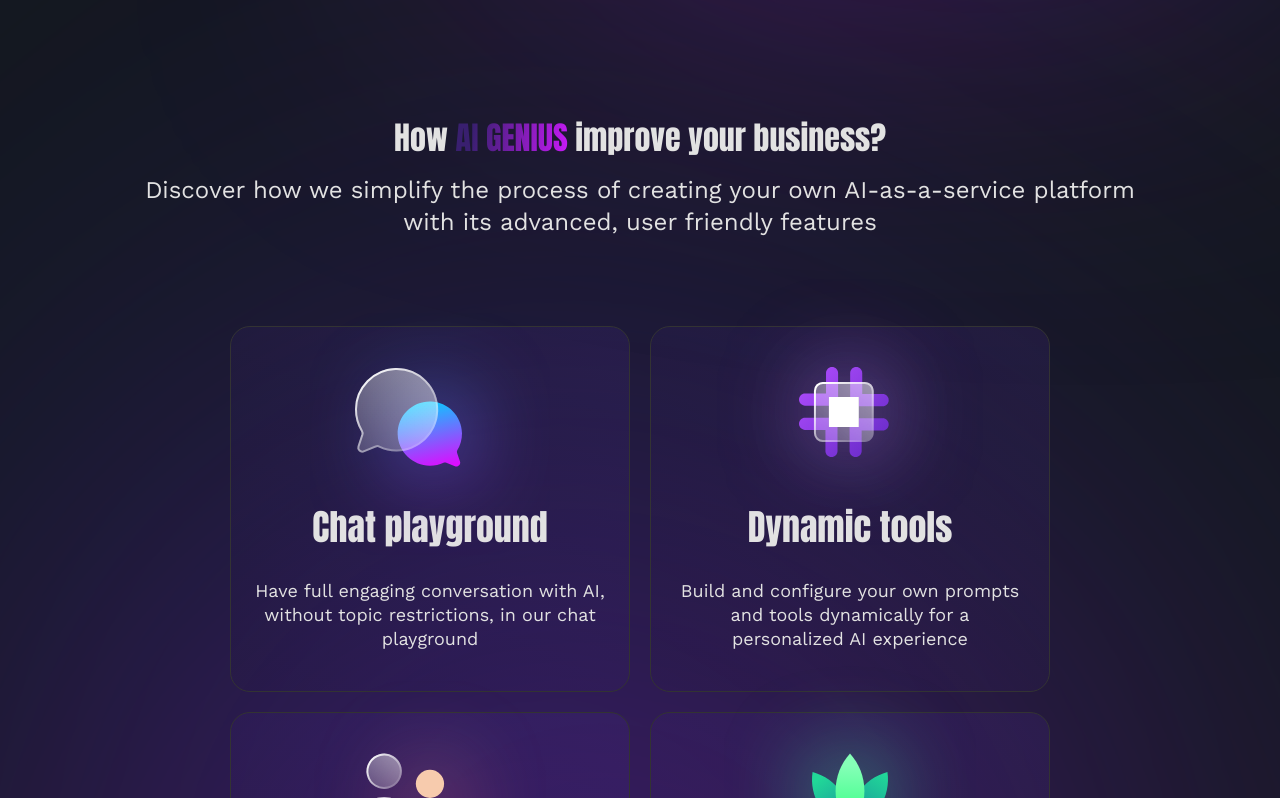
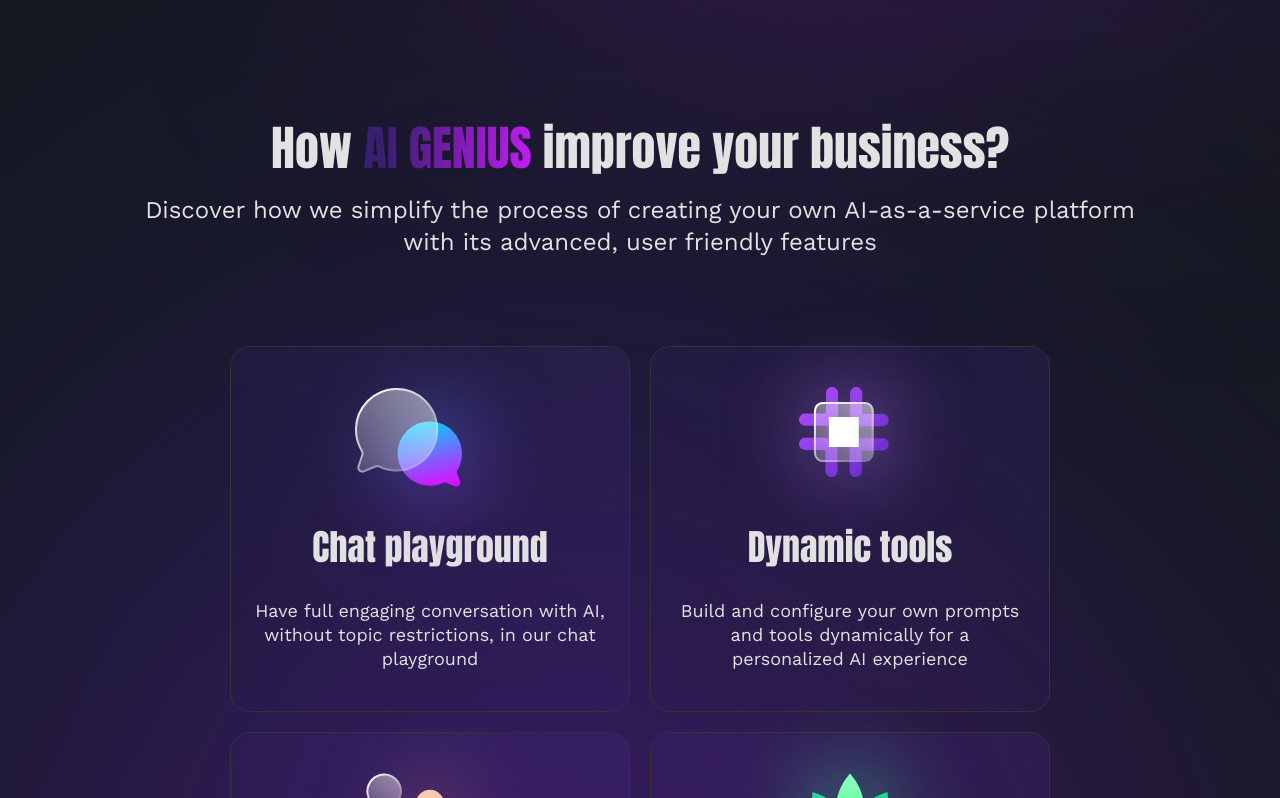
Before and after one commit to bambuuk/generative-ai, a React (Vite) app: page / in a window 1280 px wide. Shown: the part 942-1740 px from the top of the page. Built offline with nearby package versions, Linux system fonts and the light colour scheme.

Commit message:
make Title and Overview separate components

```diff
--- a/src/App.tsx
+++ b/src/App.tsx
@@ -4,6 +4,7 @@ import { theme } from "./theme";
 import Hero from "./components/Hero";
 import Features from "./components/Features";
 import HowItWorks from "./components/HowItWorks";
+import Solution from "./components/Solution";
 
 const MainContent = styled('main')({
   display: 'flex',
@@ -20,6 +21,7 @@ function App() {
           <Hero />
           <Features />
           <HowItWorks />
+          <Solution />
         </MainContent>
       </ThemeProvider>
     </>
--- a/src/components/CustomElements.ts
+++ b/src/components/CustomElements.ts
@@ -77,3 +77,33 @@ export const FullToTransparentBtn = styled("button")(({ theme }) => ({
     display: "none",
   },
 }));
+
+export const Title = styled("h2")(({ theme }) => ({
+  color: "#E2E2E2",
+  textAlign: "center",
+  fontFamily: "Anton",
+  fontSize: "48px",
+  fontWeight: "400",
+  lineHeight: "60px",
+  [theme.breakpoints.down("sm")]: {
+    fontSize: "35px",
+    lineHeight: "40px",
+  },
+}));
+
+export const Overview = styled("p")(({ theme }) => ({
+  margin: "0 auto",
+  maxWidth: "1040px",
+  width: "100%",
+  marginTop: "16px",
+  color: "#E2E2E2",
+  textAlign: "center",
+  fontFamily: "Work Sans",
+  fontSize: "24px",
+  fontWeight: "400",
+  lineHeight: "32px",
+  [theme.breakpoints.down("sm")]: {
+    fontSize: "18px",
+    lineHeight: "24px",
+  },
+}));
--- a/src/components/Features.tsx
+++ b/src/components/Features.tsx
@@ -1,6 +1,6 @@
 import { FC } from 'react';
 import { styled } from '@mui/material';
-import { CustomContainer } from './CustomElements';
+import { CustomContainer, Title, Overview } from './CustomElements';
 import { CPUImage, CardImage, ChatImage, PlantImage, ScopImage, TeamImage } from './FeatureImgComponents';
 import firstVector from '../assets/backgroundFigures/features/1-vector.svg';
 import secondVector from '../assets/backgroundFigures/features/2-vector.svg';
@@ -17,19 +17,18 @@ const FeaturesWrapper = styled('div')(({ }) => ({
   alignItems: 'center',
 }));
 
-const Title = styled('h2')(({ theme }) => ({
+const CustomTitle = styled(Title)(({ theme }) => ({
   display: 'flex',
-  justifyContent: 'center',
-  flexWrap: 'wrap',
-  color: '#E2E2E2',
-  fontFamily: 'Anton',
-  fontSize: '32px',
-  fontWeight: '400',
-  lineHeight: '40px',
+  [theme.breakpoints.down('md')]: {
+    fontSize: '32px',
+    lineHeight: '40px',
+  },
   [theme.breakpoints.down('sm')]: {
+    justifyContent: 'center',
+    flexWrap: 'wrap',
     fontSize: '26px',
     lineHeight: '35px',
-  }
+  },
 }));
 
 const GradientTitle = styled('div')(({ theme }) => ({
@@ -39,30 +38,16 @@ const GradientTitle = styled('div')(({ theme }) => ({
   WebkitTextFillColor: 'transparent',
   color: '#E2E2E2',
   fontFamily: 'Anton',
-  fontSize: '32px',
+  fontSize: '48px',
   fontWeight: '400',
-  lineHeight: '40px',
+  lineHeight: '60px',
+  [theme.breakpoints.down('md')]: {
+    fontSize: '32px',
+    lineHeight: '40px',
+  },
   [theme.breakpoints.down('sm')]: {
     fontSize: '26px',
     lineHeight: '35px',
-  }
-}));
-
-const Subtitle = styled('p')(({ theme }) => ({
-  display: 'block',
-  maxWidth: '1040px',
-  width: '100%',
-  marginTop: '16px',
-  color: '#E2E2E2',
-  textAlign: 'center',
-  fontFamily: 'Work Sans',
-  fontSize: '24px',
-  fontWeight: '400',
-  lineHeight: '32px',
-  [theme.breakpoints.down('sm')]: {
-    fontSize: '20px',
-    lineHeight: '25px',
-    marginTop: '20px',
   }
 }));
 
@@ -229,11 +214,11 @@ const Features: FC = () => {
     <FeaturesUI>
       <CustomContainer sx={{ position: 'relative', overflow: { xs: 'hidden', sm: 'visible' }, }}>
         <FeaturesWrapper>
-          <Title>How&nbsp;<GradientTitle>AI GENIUS</GradientTitle>&nbsp;improve your business?</Title>
-          <Subtitle>
+          <CustomTitle>How&nbsp;<GradientTitle>AI GENIUS</GradientTitle>&nbsp;improve your business?</CustomTitle>
+          <Overview>
             Discover how we simplify the process of creating your own AI-as-a-service platform with its advanced,
             user friendly features
-          </Subtitle>
+          </Overview>
           <FeaturesCardList>
             <StarImg src={star} alt="star" />
             <FeatureCard>
--- a/src/components/HowItWorks.tsx
+++ b/src/components/HowItWorks.tsx
@@ -1,7 +1,7 @@
 import { FC } from 'react';
 import { styled } from '@mui/material';
 import { nanoid } from 'nanoid';
-import { CustomContainer } from './CustomElements';
+import { CustomContainer, Title, Overview } from './CustomElements';
 import { descriptionList } from '../constants';
 
 const HowItWorksUI = styled('section')({
@@ -11,36 +11,6 @@ const HowItWorksUI = styled('section')({
 const MainWrapper = styled('div')(({ }) => ({
   display: 'flex',
   flexDirection: 'column',
-}));
-
-const Title = styled('h2')(({ theme }) => ({
-  color: '#E2E2E2',
-  textAlign: 'center',
-  fontFamily: 'Anton',
-  fontSize: '48px',
-  fontWeight: '400',
-  lineHeight: '60px',
-  [theme.breakpoints.down('sm')]: {
-    fontSize: '35px',
-    lineHeight: '40px',
-  }
-}));
-
-const Overview = styled('p')(({ theme }) => ({
-  margin: '0 auto',
-  maxWidth: '1040px',
-  width: '100%',
-  marginTop: '16px',
-  color: '#E2E2E2',
-  textAlign: 'center',
-  fontFamily: 'Work Sans',
-  fontSize: '24px',
-  fontWeight: '400',
-  lineHeight: '32px',
-  [theme.breakpoints.down('sm')]: {
-    fontSize: '18px',
-    lineHeight: '24px',
-  }
 }));
 
 const DescriptionList = styled('div')(({ }) => ({
--- /dev/null
+++ b/src/components/Solution.tsx
@@ -0,0 +1,27 @@
+import { FC } from 'react';
+import { styled } from '@mui/material';
+import { CustomContainer } from './CustomElements';
+
+const SolutionUI = styled('section')({
+  width: '100%',
+});
+
+const MainWrapper = styled('div')(({ }) => ({
+  display: 'flex',
+  flexDirection: 'column',
+  alignContent: 'center',
+}));
+
+const Solution: FC = () => {
+  return (
+    <SolutionUI>
+      <CustomContainer>
+        <MainWrapper>
+          s
+        </MainWrapper>
+      </CustomContainer>
+    </SolutionUI>
+  )
+}
+
+export default Solution;
```
